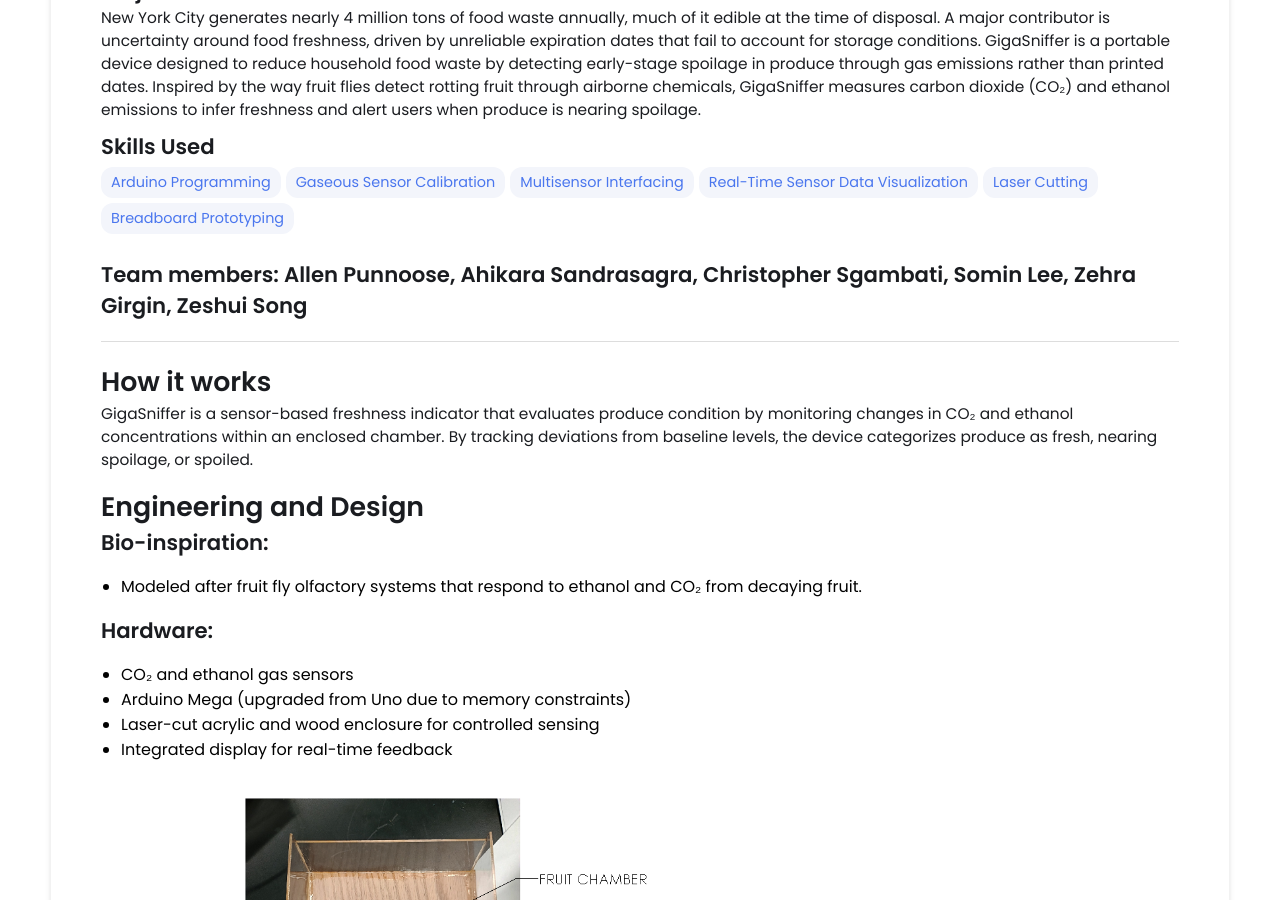
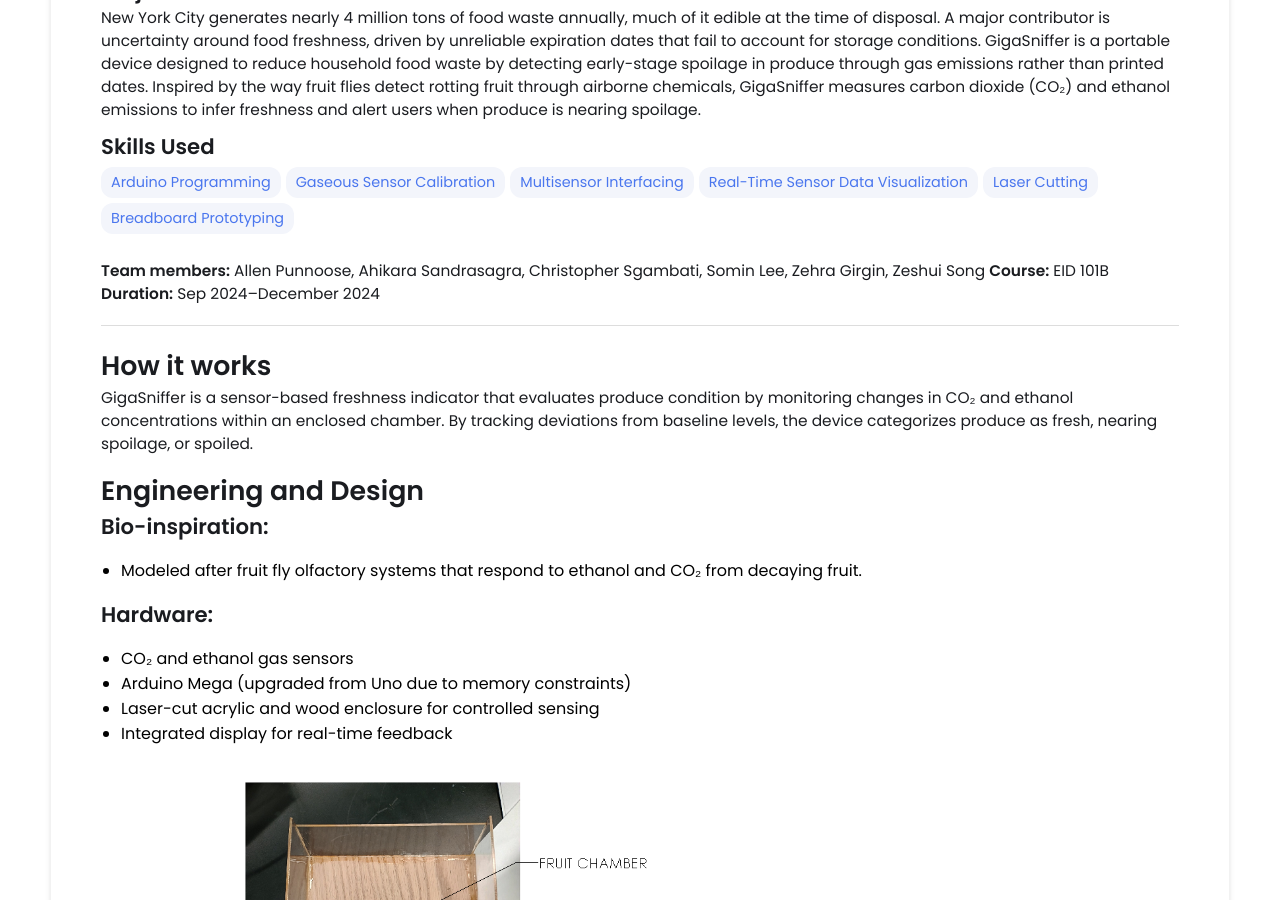
Before and after one commit to zeshui-song/zeshui-song.github.io, a Jekyll site: the page built from _projects/Gigasniffer/index.md, in a window 1280 px wide and 900 px high, scrolled down 582 px. Built offline with Jekyll 4.4.1, drawn with Linux system fonts in a browser that asks for light colours.

Commit message:
added more

```diff
--- a/_projects/Gigasniffer/index.md
+++ b/_projects/Gigasniffer/index.md
@@ -12,7 +12,10 @@
 
 main-image: /IMG_20241219_132228564_HDR.jpg
 ---
-## Team members: Allen Punnoose, Ahikara Sandrasagra, Christopher Sgambati, Somin Lee, Zehra Girgin, Zeshui Song
+**Team members:** Allen Punnoose, Ahikara Sandrasagra, Christopher Sgambati, Somin Lee, Zehra Girgin, Zeshui Song
+**Course:** EID 101B
+**Duration:** Sep 2024–December 2024
+
 ---
 # How it works
 GigaSniffer is a sensor-based freshness indicator that evaluates produce condition by monitoring changes in CO₂ and ethanol concentrations within an enclosed chamber. By tracking deviations from baseline levels, the device categorizes produce as fresh, nearing spoilage, or spoiled.
```
